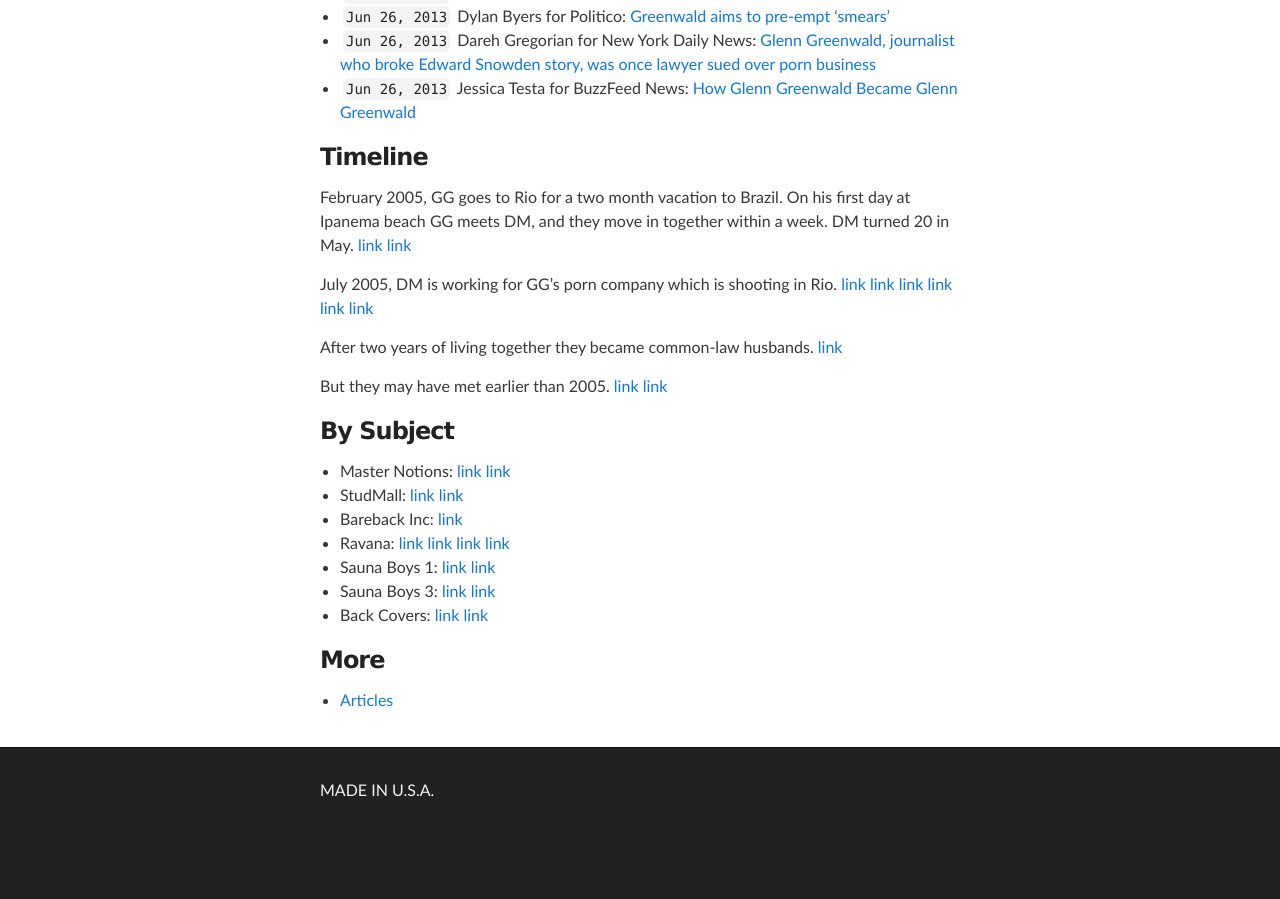
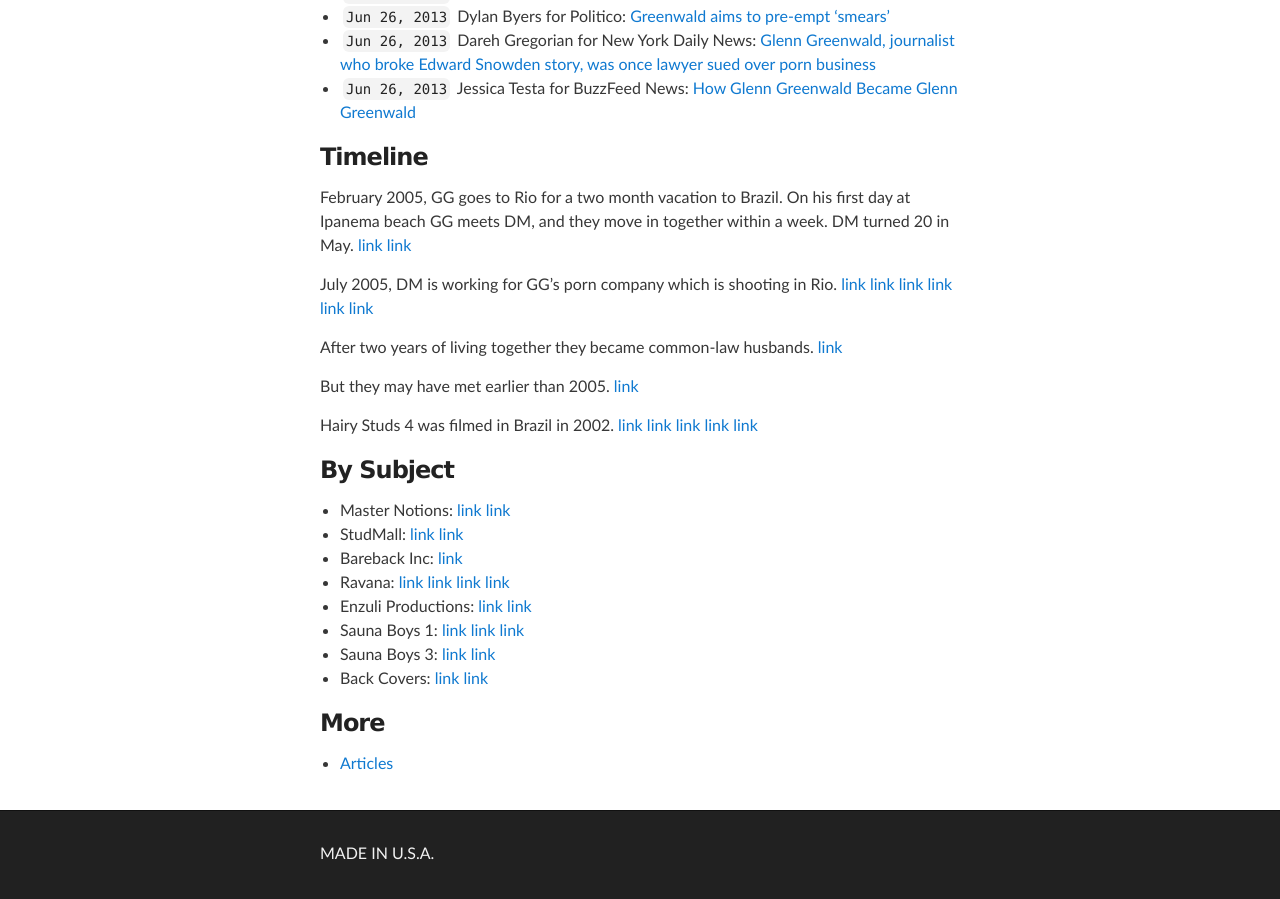
Before and after one commit to masternotions/masternotions.github.io, a Jekyll site: the page built from index.md, in a window 1280 px wide and 900 px high, scrolled down 829 px. Built offline with Jekyll 4.4.1, drawn with Linux system fonts in a browser that asks for light colours; before the commit the page ends 1666 px from its top, so only the background shows below that.

Commit message:
Update index.md

```diff
--- a/index.md
+++ b/index.md
@@ -56,7 +57,13 @@ After two years of living together they became common-law husbands.
 
 But they may have met earlier than 2005.
 [link](https://twitter.com/AlanVRK/status/1300520297771171840)
-[link](https://twitter.com/wokyleeks/status/1299809826067816448)
+
+Hairy Studs 4 was filmed in Brazil in 2002.
+[link](https://twitter.com/AlanVRK/status/1299754728897863685)
+[link](https://twitter.com/AlanVRK/status/1299761145922945027)
+[link](https://twitter.com/AlanVRK/status/1299767507654529025)
+[link](https://twitter.com/AlanVRK/status/1299769069382569986)
+[link](https://twitter.com/AlanVRK/status/1299770551062401024)
 
 ### By Subject
 
@@ -64,7 +71,8 @@ But they may have met earlier than 2005.
 - StudMall: [link](https://twitter.com/AlanVRK/status/1298396468844396545) [link](https://twitter.com/wokyleeks/status/1299021151352393728)
 - Bareback Inc: [link](https://twitter.com/AlanVRK/status/1298734275601281025)
 - Ravana: [link](https://twitter.com/AlanVRK/status/1298626981848899585) [link](https://twitter.com/AlanVRK/status/1298717258919813122) [link](https://twitter.com/AlanVRK/status/1299080322919862272) [link](https://twitter.com/AlanVRK/status/1299081614513840128)
-- Sauna Boys 1: [link](https://twitter.com/AlanVRK/status/1298731008389509125) [link](https://twitter.com/AlanVRK/status/1298706588199460865)
+- Enzuli Productions: [link](https://twitter.com/AlanVRK/status/1299776571482476548) [link](https://twitter.com/AlanVRK/status/1299788774382211072)
+- Sauna Boys 1: [link](https://twitter.com/AlanVRK/status/1298731008389509125) [link](https://twitter.com/AlanVRK/status/1298706588199460865) [link](https://twitter.com/wokyleeks/status/1299809826067816448)
 - Sauna Boys 3: [link](https://twitter.com/AlanVRK/status/1298727516736233472) [link](https://twitter.com/AlanVRK/status/1298729862618927105)
 - Back Covers: [link](https://twitter.com/AlanVRK/status/1298715175051079687) [link](https://twitter.com/AlanVRK/status/1299718665345134594)
 
```
Also changed, not shown: other parts of index.md (+1 -0 lines).
